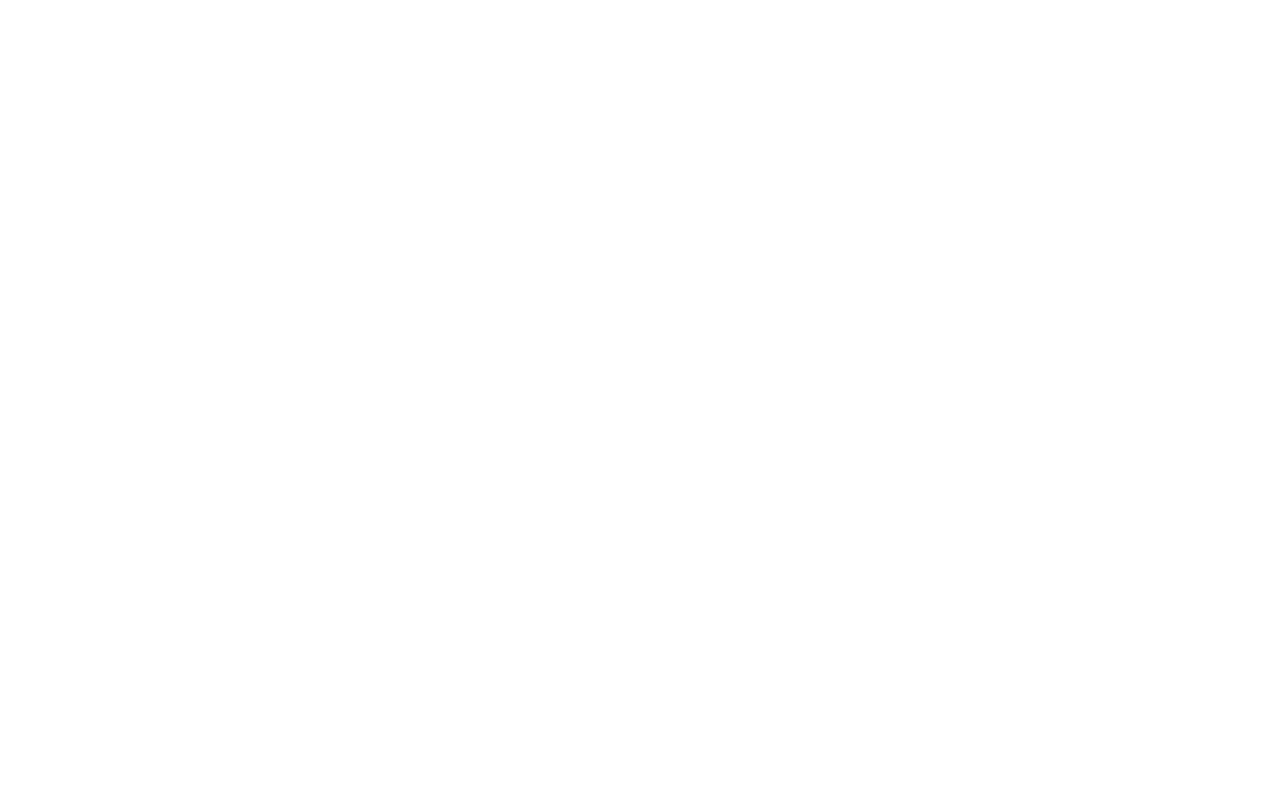
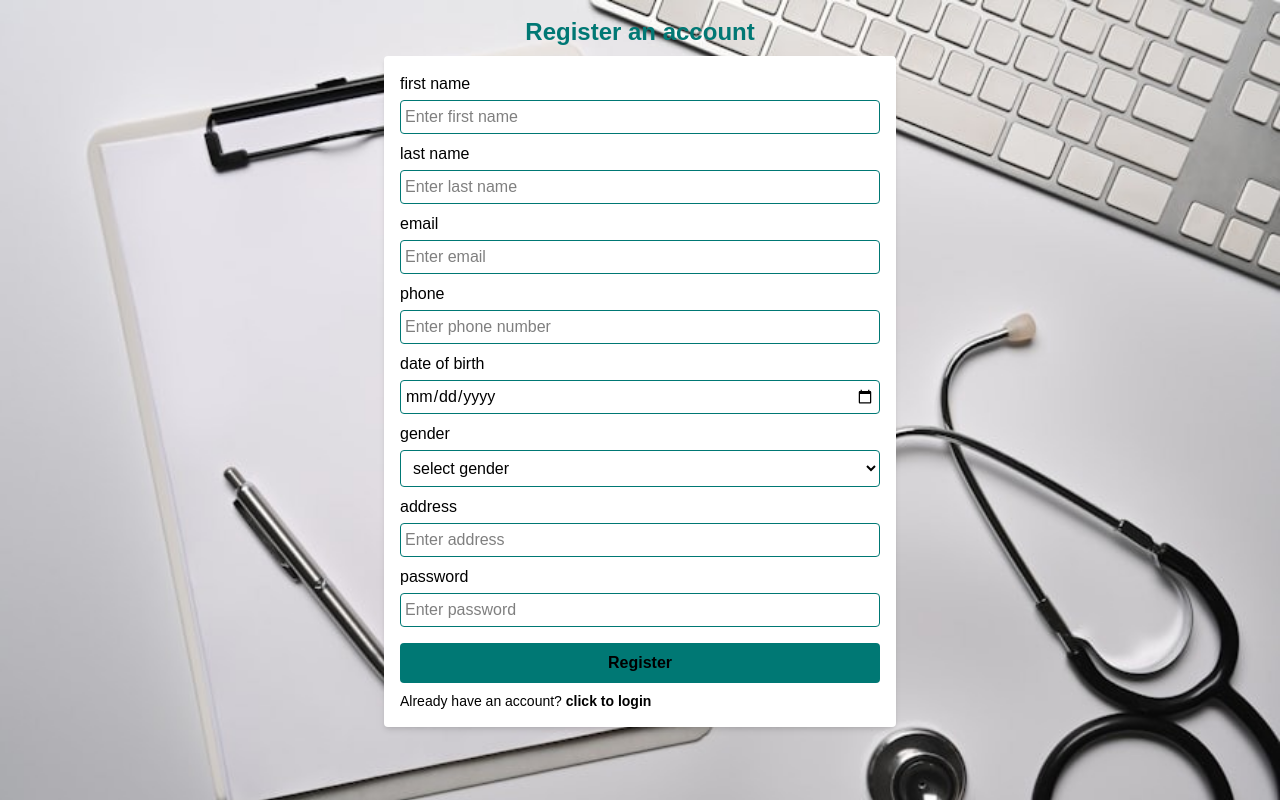
Before and after one commit to tonyopuodho/telemedicineAppointmentBooking, a React (Vite) app in the folder frontend/: page /register in a window 1280 px wide. Before the commit this address had no page. Built offline with nearby package versions, Linux system fonts and the light colour scheme.

Commit message:
adding register page

```diff
--- a/frontend/components/calender/calender.jsx
+++ b/frontend/components/calender/calender.jsx
@@ -3,10 +3,16 @@
 
 const Calender = () => {
     return (
-        <div>
-            <FullCalendar className="z-5"
+        <div className='p-6'>
+            <FullCalendar
              plugins={[ dayGridPlugin ]}
              initialView="dayGridMonth"
+             headerToolbar={{
+                start:"today,prev,next",
+                center:"title",
+                end:"dayGridMonth, dayGridWeek ,dayGridDay"
+             }}
+             height={'85vh'}
             />
         </div>
     )
--- a/frontend/components/dashboard/dashboard.jsx
+++ b/frontend/components/dashboard/dashboard.jsx
@@ -1,8 +1,38 @@
-import { useState } from "react"
-import { FaAccusoft, FaCalendar, FaCalendarCheck, FaClipboardList, FaComment, FaCommentAlt, FaHome, FaPeopleArrows, FaUserFriends, FaUserMd } from "react-icons/fa"
-import { Link, Outlet } from "react-router-dom"
+import axios from "axios"
+import { useEffect, useState } from "react"
+import { FaAccusoft, FaCalendar, FaCalendarCheck, FaClipboardList, FaComment, FaCommentAlt, FaHome, FaPeopleArrows, FaPowerOff, FaUser, FaUserFriends, FaUserMd } from "react-icons/fa"
+import { Link, Outlet, useNavigate } from "react-router-dom"
+import { toast } from "react-toastify"
 const Dashboard = () => {
     const [username, setUsername] = useState('')
+    const [drop, setDrop] = useState(true)
+    const navigate = useNavigate()
+    axios.defaults.withCredentials = true
+    useEffect(() => {
+        axios.get('http://localhost:3000/auth/username')
+        .then(result => {
+            if(result.data.valid) {
+                setUsername(result.data.username)
+            } else {
+                navigate('/login')
+            }
+        })
+        .catch(error => console.log(error))
+    },[])
+
+    const handleLogout = () => {
+        axios.get('http://localhost:3000/auth/logout')
+        .then(result => {
+            if(result.data.status) {
+                toast.success(result.data.message)
+                navigate('/login')
+            } else{
+                toast.error("an error occured")
+            }
+        })
+        .catch(error => console.log(error))
+    }
+
     return(
         <div className="flex h-[100vh] w-[100%]">
             <div className="w-[20%] shadow-md h-[100vh] nav top-0 fixed z-10">
@@ -18,10 +48,15 @@
                 <li><Link to={"/dashboard/appointment"} className="flex items-center"><FaClipboardList className="text-3xl"/>  <h2 className="ml-4 mt-2 text-xl font-bold">Appointments</h2></Link></li>
                 <li><Link to={"/dashboard/calender"} className="flex items-center"><FaCalendarCheck className="text-3xl"/>  <h2 className="ml-4 mt-2 text-xl font-bold">Calendar</h2></Link></li>
                 <li><Link to={"/dashboard/patient"} className="flex items-center"><FaUserFriends className="text-3xl"/>  <h2 className="ml-4 mt-2 text-xl font-bold">Patients</h2></Link></li>
+                <li><Link onClick={handleLogout} className="flex items-center"><FaPowerOff className="text-3xl"/>  <h2 className="ml-4 mt-2 text-xl font-bold">Logout</h2></Link></li>
                </ul>
             </div>
             <div className="w-[80%] ml-[20%]">
-                <nav className="w-full shadow-md top-0 sticky h-[10vh] bg-white"></nav>
+                <nav className="w-full shadow-md top-0 sticky h-[10vh] bg-white pt-4">
+                    <div className="flex  items-center font-bold text-2xl ml-[80%]">
+                        <h3 className="mr-4 text-3xl">Hi, {username} </h3> <span><FaUser/></span>
+                    </div>
+                </nav>
                 <Outlet/>
             </div>
         </div>
--- a/frontend/components/login/login.jsx
+++ b/frontend/components/login/login.jsx
@@ -1,8 +1,8 @@
-import { useState } from 'react'
+import { useEffect, useState } from 'react'
 import { FaSpinner } from 'react-icons/fa'
 import '/src/index.css'
 import axios from 'axios'
-import { useNavigate } from 'react-router-dom'
+import { Link, useNavigate } from 'react-router-dom'
 import { toast } from 'react-toastify'
 const LoginPage = () => {
     const [login, setLogin] = useState([])
@@ -15,7 +15,6 @@
     const handleSubmit = (event) => {
         event.preventDefault()
         setLoading(true)
-        console.log(login)
         axios.post("http://localhost:3000/auth/login",login)
         .then(result => {
             if (result.data.status) {
@@ -29,6 +28,17 @@
         })
         .catch(error => console.log(error))
     }
+        useEffect(() => {
+            axios.get('http://localhost:3000/auth/username')
+            .then(result => {
+                if(result.data.valid) {
+                    navigate('/dashboard')
+                } else {
+                    navigate('/login')
+                }
+            })
+            .catch(error => console.log(error))
+        },[])
 
     return (
         <div className={"backgroundImage"}>
@@ -48,6 +58,7 @@
                         <option value="patient">patient</option>
                     </select>
                     <button className='btn w-full font-bold cursor-pointer p-3 rounded-md mt-2 flex justify-center'>{loading ? <FaSpinner className='animate-spin h-6 w-6'/> : "Login"}</button>
+                    <p className="text-sm pt-2">Don't have an account? <Link to={'/register'} className="text-md font-bold">click to register</Link></p>
                 </form>
             </div>
         </div>
--- /dev/null
+++ b/frontend/components/register/register.jsx
@@ -0,0 +1,45 @@
+import { useState } from "react"
+import { Link } from "react-router-dom"
+
+const Register = () => {
+    const [register, setRegister] = useState([])
+
+    const handleSubmit = (event) => {
+        event.preventDefault()
+        console.log(register)
+    }
+
+    return (
+        <div className="backgroundImage flex flex-col items-center">
+            <div className="w-[40%]">
+                <h1 className="font-extrabold text-2xl mt-4 text-center">Register an account</h1>
+                <form className="p-4 bg-white shadow-md mt-2 rounded-sm" onSubmit={handleSubmit}>
+                    <label>first name</label>
+                    <input type="text" required onChange={(event) => setRegister({...register, firstName: event.target.value})} placeholder="Enter first name" className="outline-none border p-1 rounded-sm w-full mb-2 mt-1"/>
+                    <label>last name</label>
+                    <input type="text" required onChange={(event) => setRegister({...register, lastName:event.target.value})} placeholder="Enter last name" className="outline-none border p-1 rounded-sm w-full mb-2 mt-1"/>
+                    <label>email</label>
+                    <input type="email" required onChange={(event) => setRegister({...register, email:event.target.value})} placeholder="Enter email" className="outline-none border p-1 rounded-sm w-full mb-2 mt-1"/>
+                    <label>phone</label>
+                    <input type="phone" required onChange={(event) => setRegister({...register, phone: event.target.value})} placeholder="Enter phone number" className="outline-none border p-1 rounded-sm w-full mb-2 mt-1"/>
+                    <label>date of birth</label>
+                    <input type="date" required onChange={(event) => setRegister({...register, dateOfbirth:event.target.value})} className="outline-none border p-1 rounded-sm w-full mb-2 mt-1"/>
+                    <label>gender</label>
+                    <select name="" id="" className="outline-none border p-2 rounded-sm w-full mb-2 mt-1 select">
+                        <option value="">select gender</option>
+                        <option value="male">Male</option>
+                        <option value="female">Female</option>
+                    </select>
+                    <label>address</label>
+                    <input type="text" required onChange={(event) => setRegister({...register, address:event.target.value})} placeholder="Enter address" className="outline-none border p-1 rounded-sm w-full mb-2 mt-1"/>
+                    <label>password</label>
+                    <input type="password" required onChange={(event) => setRegister({...register, password:event.target.value})} placeholder="Enter password" className="outline-none border p-1 rounded-sm w-full mb-2 mt-1"/>
+                    <button className="w-full cursor-pointer font-bold rounded-sm btn p-2 mt-2 outline-none">Register</button>
+                    <p className="text-sm pt-2">Already have an account? <Link to={'/login'} className="text-md font-bold">click to login</Link></p>
+                </form>
+            </div>
+        </div>
+    )
+}
+
+export default Register
--- a/frontend/src/App.jsx
+++ b/frontend/src/App.jsx
@@ -7,6 +7,7 @@
 import Calender from "../components/calender/calender"
 import Patients from "../components/patients/patients"
 import Home from "../components/dashboard/home"
+import Register from "../components/register/register"
 
 
 function App() {
@@ -14,6 +15,7 @@
 
   return (
     <Routes>
+      <Route path="register" element={<Register/>}/>
       <Route path="/login" element={<LoginPage/>} />
       <Route path="/dashboard" element={<Dashboard/>}>
         <Route path="" element={<Home/>}></Route>
```
